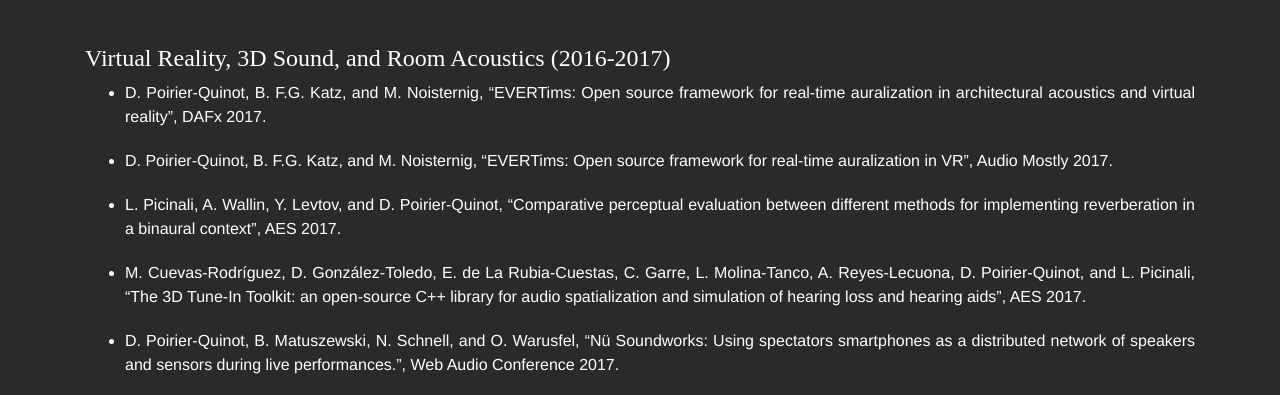
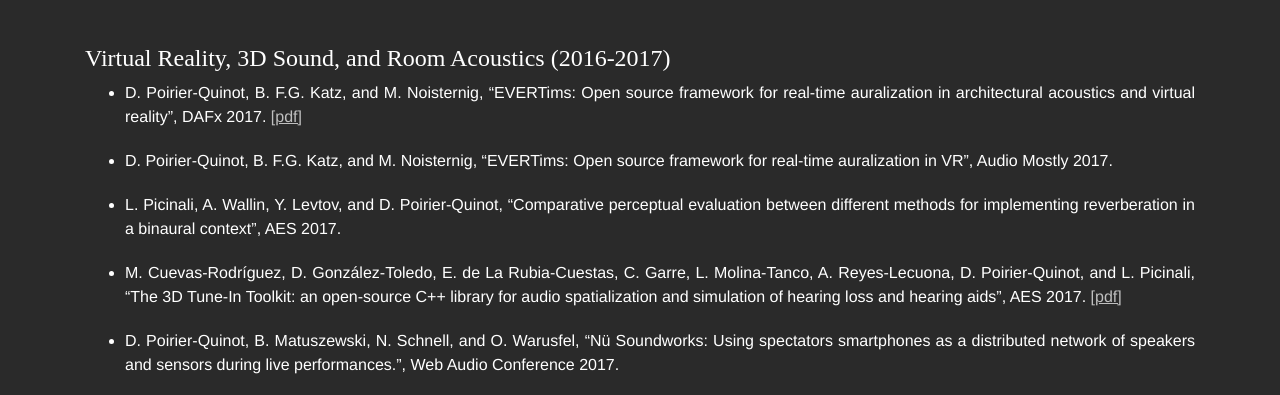
Before and after one commit to PyrApple/pyrapple.github.io, a Jekyll site: the page built from pages/publications.html, in a window 1280 px wide and 900 px high. Shown: the part 188-583 px from the top of the window. Built offline with Jekyll 4.4.1, drawn with Linux system fonts in a browser that asks for light colours.

Commit message:
updated publications

```diff
--- a/pages/publications.html
+++ b/pages/publications.html
@@ -17,14 +17,13 @@
 
         <ul>
 
-          <li> <p>D. Poirier-Quinot, B.  F.G. Katz, and M. Noisternig, “EVERTims: Open source framework for real-time auralization in architectural acoustics and virtual reality”, DAFx 2017. </p> </li>
+          <li> <p>D. Poirier-Quinot, B.  F.G. Katz, and M. Noisternig, “EVERTims: Open source framework for real-time auralization in architectural acoustics and virtual reality”, DAFx 2017. <a class="text-faded link-on-primary-bg" href="https://www.google.fr/url?sa=t&rct=j&q=&esrc=s&source=web&cd=1&cad=rja&uact=8&ved=0ahUKEwjr1_qeyJjXAhUMEVAKHbN8CuwQFggqMAA&url=http%3A%2F%2Fwww.dafx17.eca.ed.ac.uk%2Fpapers%2FDAFx17_paper_50.pdf&usg=AOvVaw2OOH10rS_0x7ClDhefDmwJ">[pdf]</a></p> </li>
 
           <li> <p>D. Poirier-Quinot, B.  F.G. Katz, and M. Noisternig, “EVERTims: Open source framework for real-time auralization in VR”, Audio Mostly 2017. </p> </li>
 
-
           <li> <p>L. Picinali, A. Wallin, Y. Levtov, and D. Poirier-Quinot, “Comparative perceptual evaluation between different methods for implementing reverberation in a binaural context”, AES 2017. </p> </li>
 
-          <li> <p>M. Cuevas-Rodríguez, D. González-Toledo, E. de La Rubia-Cuestas, C. Garre, L. Molina-Tanco, A. Reyes-Lecuona, D. Poirier-Quinot, and L. Picinali, “The 3D Tune-In Toolkit: an open-source C++ library for audio spatialization and simulation of hearing loss and hearing aids”, AES 2017. </p> </li>
+          <li> <p>M. Cuevas-Rodríguez, D. González-Toledo, E. de La Rubia-Cuestas, C. Garre, L. Molina-Tanco, A. Reyes-Lecuona, D. Poirier-Quinot, and L. Picinali, “The 3D Tune-In Toolkit: an open-source C++ library for audio spatialization and simulation of hearing loss and hearing aids”, AES 2017. <a class="text-faded link-on-primary-bg" href="https://www.researchgate.net/publication/319331642_An_open-source_audio_renderer_for_3D_audio_with_hearing_loss_and_hearing_aid_simulations">[pdf]</a></p> </li>
 
           <li> <p>D. Poirier-Quinot, B. Matuszewski, N. Schnell, and O. Warusfel, “Nü Soundworks: Using spectators smartphones as a distributed network of speakers and sensors during live performances.”, Web Audio Conference 2017. </p> </li>
 
```
